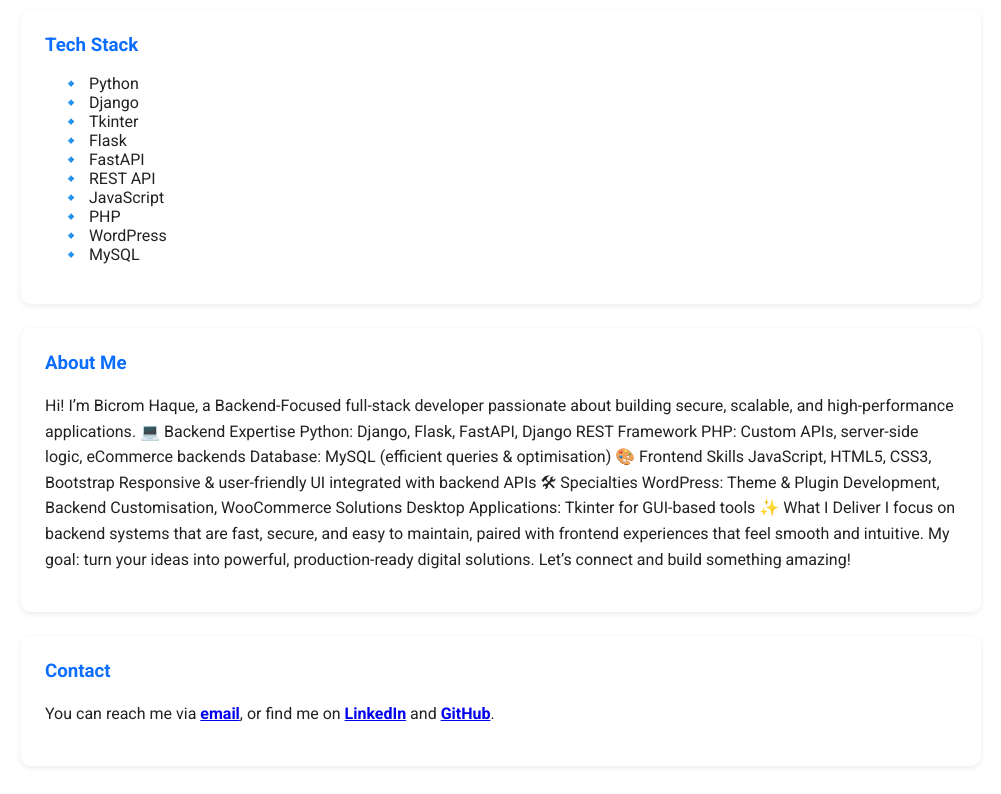
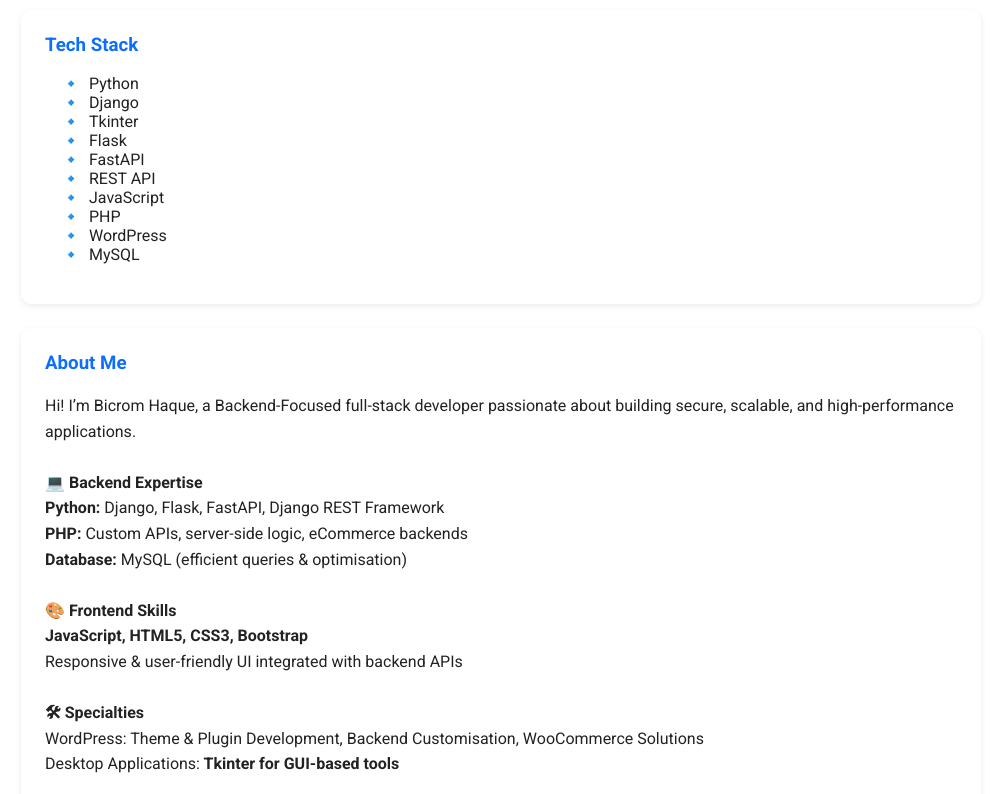
Before and after one commit to mdaktarujjaman/portfolio, a plain HTML site: page index.html in a window 1280 px wide. Shown: the part 158-952 px from the top of the page, without its empty margins (139-1140 px from the left). Drawn offline with Linux system fonts and the light colour scheme.

Commit message:
index.html

```diff
--- a/index.html
+++ b/index.html
@@ -33,31 +33,32 @@
     <section>
       <h3>About Me</h3>
       <p>Hi! I’m Bicrom Haque, a Backend-Focused full-stack developer passionate about building secure, scalable, and high-performance applications.
+                                <br><br>
+                            <b>💻 Backend Expertise</b> <br>
 
-💻 Backend Expertise
-
-Python: Django, Flask, FastAPI, Django REST Framework
-
-PHP: Custom APIs, server-side logic, eCommerce backends
-
-Database: MySQL (efficient queries & optimisation)
-
-🎨 Frontend Skills
-
-JavaScript, HTML5, CSS3, Bootstrap
-
-Responsive & user-friendly UI integrated with backend APIs
-
-🛠 Specialties
-
-WordPress: Theme & Plugin Development, Backend Customisation, WooCommerce Solutions
-
-Desktop Applications: Tkinter for GUI-based tools
-
-✨ What I Deliver
-I focus on backend systems that are fast, secure, and easy to maintain, paired with frontend experiences that feel smooth and intuitive. My goal: turn your ideas into powerful, production-ready digital solutions.
-
-Let’s connect and build something amazing!</p>
+                            <b>Python:</b> Django, Flask, FastAPI, Django REST Framework
+                                <br>
+                            <b>PHP:</b> Custom APIs, server-side logic, eCommerce backends
+                                <br>
+                            <b>Database:</b> MySQL (efficient queries & optimisation)
+                                <br><br>
+                            <b>🎨 Frontend Skills</b>
+                                <br>
+                            <b>JavaScript, HTML5, CSS3, Bootstrap</b>
+                                <br>
+                            Responsive & user-friendly UI integrated with backend APIs
+                                <br><br>
+                            <b>🛠 Specialties</b>
+                                <br>
+                            WordPress: Theme & Plugin Development, Backend Customisation, WooCommerce Solutions
+                                <br>
+                            Desktop Applications:<b> Tkinter for GUI-based tools</b>
+                                <br><br>
+                            <b>✨ What I Deliver</b> <br>
+                            I focus on backend systems that are fast, secure, and easy to maintain, paired with frontend experiences that feel smooth and intuitive. My goal: turn your ideas into powerful, production-ready digital solutions.
+                                <br><br>
+                            <b>Let’s connect and build something amazing!</b>
+      </p>
     </section>
 
     <section>
```
